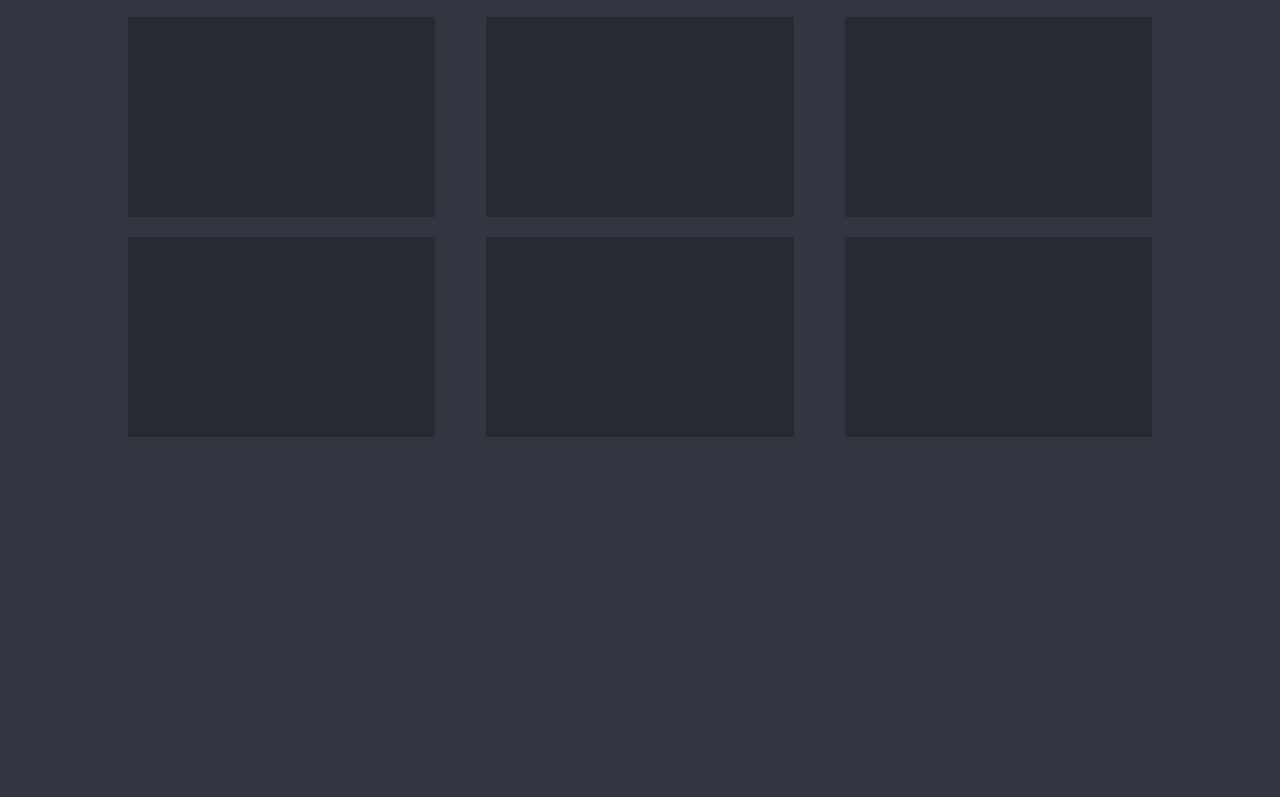
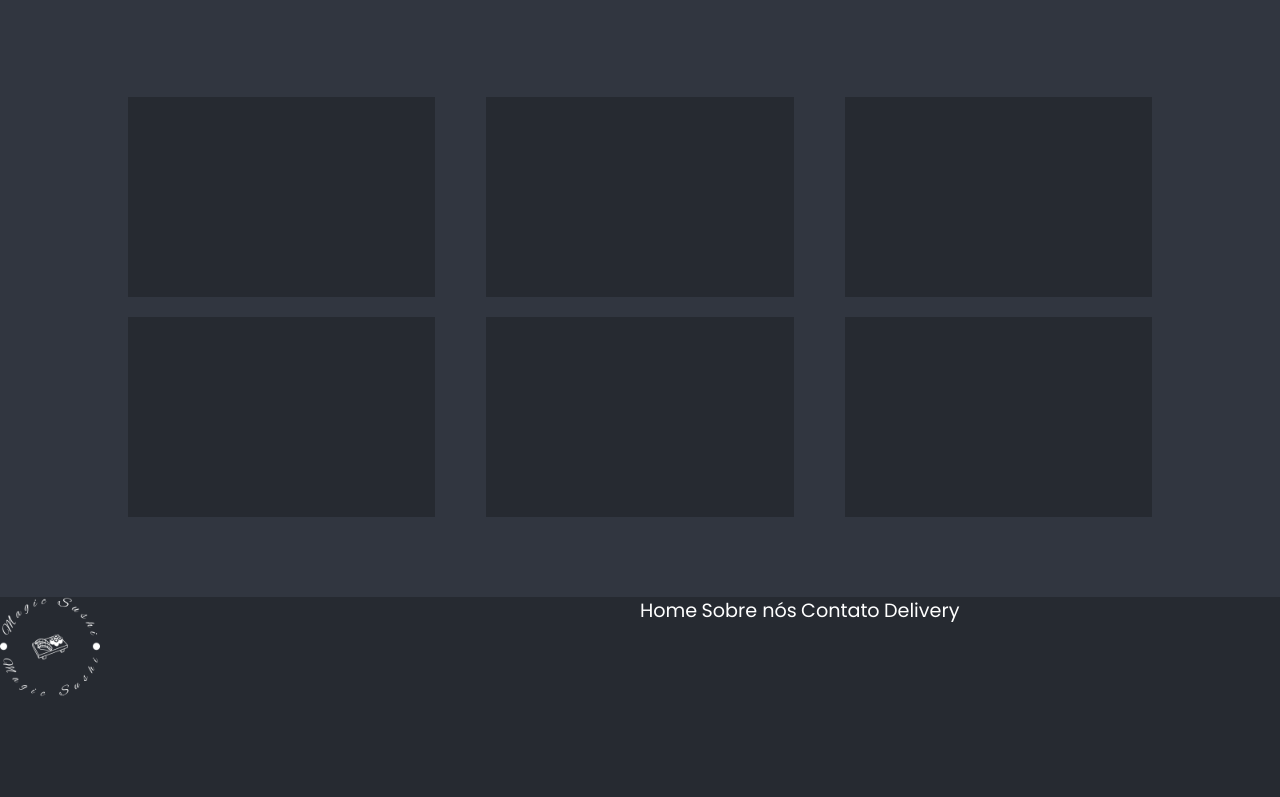
Before and after one commit to DiegoCard117/Magic_sushi, a plain HTML site: page index.html in a window 1280 px wide. Shown: the part 973-1770 px from the top of the page. Before the commit the page ends 1410 px from the top, so only its background shows below. Drawn offline with nearby package versions, Linux system fonts and the light colour scheme.

Commit message:
começo footer

```diff
--- a/index.html
+++ b/index.html
@@ -12,7 +12,8 @@
       <a name="topo"></a>
       <nav class="navbar navbar-expand-lg fixed-top">
         <a class="navbar-brand" href="#">Magic Sushi</a>
-      <button class="navbar-toggler" type="button" data-toggle="collapse" data-target="#navbarSupportedContent" aria-controls="navbarSupportedContent" aria-expanded="false" aria-label="Toggle navigation"><img src="imagens/menu-hamburguer (1).png" alt=""></button>
+        <button class="navbar-toggler" type="button" data-toggle="collapse" data-target="#navbarSupportedContent" aria-controls="navbarSupportedContent" aria-expanded="false" aria-label="Toggle navigation"><img src="imagens/menu-hamburguer (1).png" alt="">
+        </button>
         <div class="collapse navbar-collapse" id="navbarSupportedContent">
           <ul class="navbar-nav mr-auto">
             <li class="nav-item">
@@ -80,8 +81,7 @@
         <h3>Frutos do Mar</h3>
         <p>Camarão Grelhado</p>
       </div>
-      <div class="destaque2">
-      </div>
+      <div class="destaque2"></div>
       <div class="destaque3"><h3>Sushi Exclusivo</h3></div>
       <div class="destaque4"></div>
       <div class="destaque5"><h3>Hot Sushi</h3></div>
@@ -95,7 +95,17 @@
       <div class="products6"></div>
     </div>
 
-
+    <footer>
+      <div class="logo"><img src="imagens/logo-white.png" alt=""></div>
+      <div class="menufooter">
+        <ul>
+          <li><a href="">Home</a></li>
+          <li><a href="">Sobre nós</a></li>
+          <li><a href="">Contato</a></li>
+          <li><a href="">Delivery</a></li>
+        </ul>
+      </div>
+    </footer>
     <!-- Optional JavaScript -->
     <!-- jQuery first, then Popper.js, then Bootstrap JS -->
     <script src="https://code.jquery.com/jquery-3.3.1.slim.min.js" integrity="sha384-q8i/X+965DzO0rT7abK41JStQIAqVgRVzpbzo5smXKp4YfRvH+8abtTE1Pi6jizo" crossorigin="anonymous"></script>
--- a/style.css
+++ b/style.css
@@ -60,7 +60,7 @@ a:hover{
     display: grid;
     grid-template-columns: 25% 25% 25% 25%;
     grid-template-rows: 15vh 15vh;
-    margin-bottom: 20px;
+    margin-bottom: 100px;
 }
 
 .destaque1 {
@@ -140,3 +140,28 @@ a:hover{
     background: #262a31;
     grid-column: 3/4;
 }
+
+footer {
+    display: grid;
+    justify-items:start;
+    grid-template-columns: 1fr 1fr;
+    margin-top: 100px;
+    height: 200px;
+    width: 100%;
+    background-color: #262a31;
+}
+
+.logo > img {
+    grid: 1/2;
+    width: 100px;
+    display: block;
+}
+
+.menufooter > ul > li{
+
+    display: inline-block;
+}
+
+.menufooter{
+    grid: 2/3;
+}
```
Also changed, not shown: imagens/logo-black.png (added), imagens/logo-blue.png (added), imagens/logo-white.png (added). Lines whose indentation alone changed are shown as unchanged.
